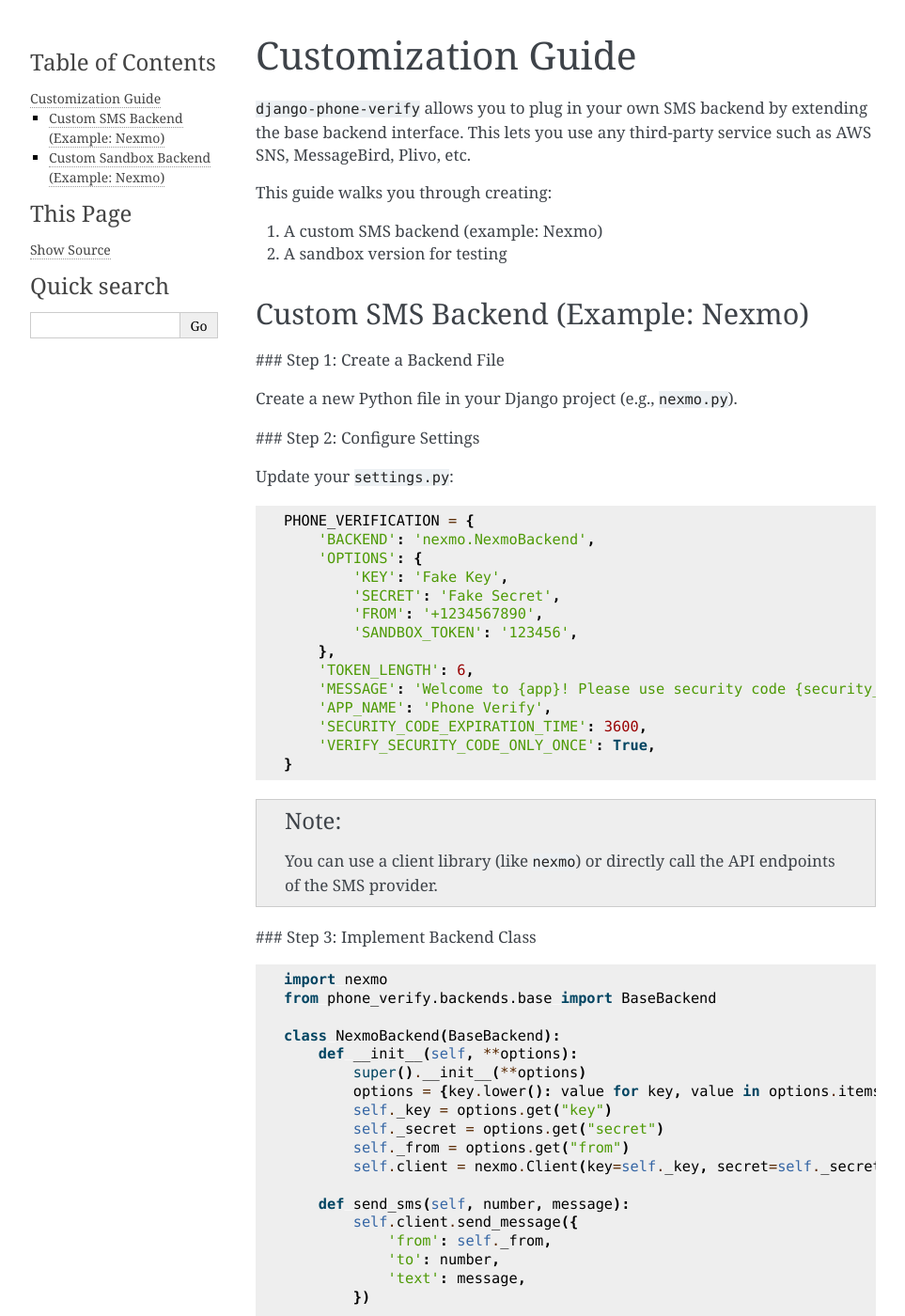
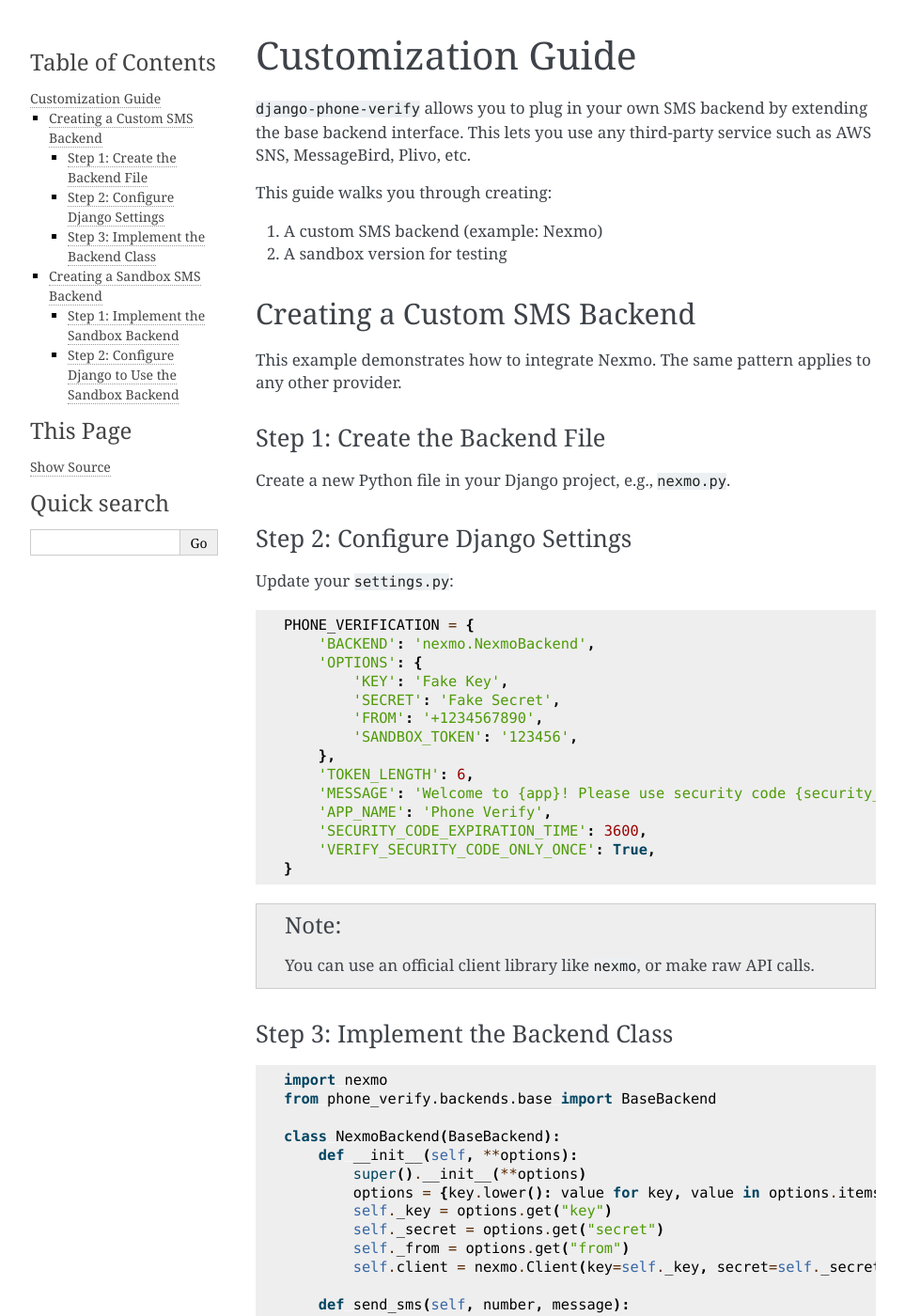
Before and after one commit to CuriousLearner/django-phone-verify, a Sphinx documentation site: the page built from docs/customization.rst, in a window 1280 px wide and 1400 px high. Shown: the whole window at 94% size, without its empty margins (148-1111 px from the left). Built offline with Sphinx 7.4.7, drawn with Linux system fonts in a browser that asks for light colours; some of the changed text lies outside the part shown.

Commit message:
docs: Improvise customization & integration workflows

```diff
--- a/docs/customization.rst
+++ b/docs/customization.rst
@@ -12,14 +12,18 @@
 2. A sandbox version for testing
 
 
-Custom SMS Backend (Example: Nexmo)
------------------------------------
+Creating a Custom SMS Backend
+-----------------------------
 
-### Step 1: Create a Backend File
+This example demonstrates how to integrate Nexmo. The same pattern applies to any other provider.
 
-Create a new Python file in your Django project (e.g., ``nexmo.py``).
+Step 1: Create the Backend File
+^^^^^^^^^^^^^^^^^^^^^^^^^^^^^^^
 
-### Step 2: Configure Settings
+Create a new Python file in your Django project, e.g., ``nexmo.py``.
+
+Step 2: Configure Django Settings
+^^^^^^^^^^^^^^^^^^^^^^^^^^^^^^^^^
 
 Update your ``settings.py``:
 
@@ -41,9 +45,10 @@
     }
 
 .. note::
-   You can use a client library (like ``nexmo``) or directly call the API endpoints of the SMS provider.
+   You can use an official client library like ``nexmo``, or make raw API calls.
 
-### Step 3: Implement Backend Class
+Step 3: Implement the Backend Class
+^^^^^^^^^^^^^^^^^^^^^^^^^^^^^^^^^^^
 
 .. code-block:: python
 
@@ -71,12 +76,13 @@
                 self.send_sms(number, message)
 
 
-Custom Sandbox Backend (Example: Nexmo)
----------------------------------------
+Creating a Sandbox SMS Backend
+------------------------------
 
 A sandbox backend is useful for testing flows without sending real SMS messages.
 
-### Step 1: Create Sandbox Backend
+Step 1: Implement the Sandbox Backend
+^^^^^^^^^^^^^^^^^^^^^^^^^^^^^^^^^^^^^
 
 .. code-block:: python
 
@@ -113,9 +119,10 @@
 
 .. note::
    - ``generate_security_code`` returns a constant token for predictable testing.
-   - ``validate_security_code`` always returns a valid result.
+   - ``validate_security_code`` always treats the token as valid.
 
-### Step 2: Use Sandbox in Settings
+Step 2: Configure Django to Use the Sandbox Backend
+^^^^^^^^^^^^^^^^^^^^^^^^^^^^^^^^^^^^^^^^^^^^^^^^^^^
 
 .. code-block:: python
 
@@ -136,5 +143,5 @@
 
 ----
 
-You're now ready to use a fully custom or sandbox backend with ``django-phone-verify``.
-For production, update the ``BACKEND`` to your live implementation.
+You’re now ready to use your own backend with ``django-phone-verify``.
+In production, configure the ``BACKEND`` setting to point to your real backend class.
--- a/docs/integration.rst
+++ b/docs/integration.rst
@@ -158,6 +158,7 @@
 **request_code.html**
 
 .. code-block:: html
+    :force:
 
     <form method="post">
         {% csrf_token %}
@@ -168,6 +169,7 @@
 **verify_and_register.html**
 
 .. code-block:: html
+    :force:
 
     <form method="post">
         {% csrf_token %}
```
